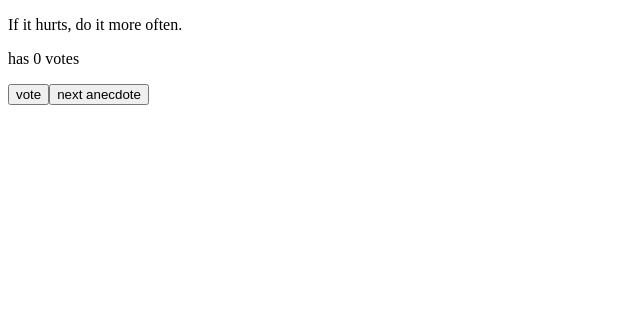
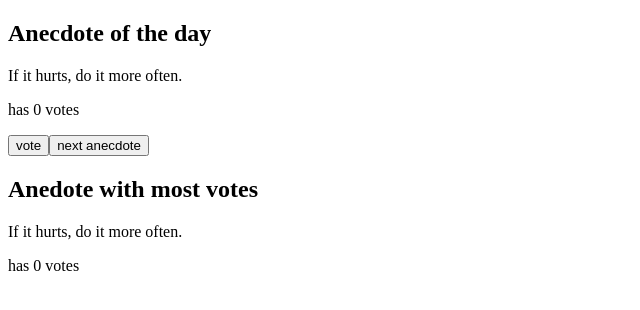
Before and after one commit to janviercardenas987-dotcom/submission-repository-full-stack-open, a React (Vite) app: page / in a window 1280 px wide. Shown: the top 310 px of the page, without its empty margins (0-640 px from the left). Built offline with nearby package versions, Linux system fonts and the light colour scheme.

Commit message:
Ejercicio 1.14

```diff
--- a/src/App.jsx
+++ b/src/App.jsx
@@ -2,6 +2,15 @@ import { useState } from "react";
 
 
 const Button = ({onClick, text}) => <button onClick={onClick}>{text}</button>
+
+const MostVotes = ({anecdote, maxVotes}) => {
+  return(
+    <div>
+      <p>{anecdote}</p>
+      <p>has {maxVotes} votes</p>
+    </div>
+  );
+};
 
 const App = () => {
   const anecdotes = [
@@ -19,6 +28,8 @@ const App = () => {
 
   const [votes, setVotes] = useState(new Array(8).fill(0));
 
+  const [countVotes, setCountVotes] = useState(0);
+
   const generatedIndex = () => {
     const tam = anecdotes.length;
     let num = Math.floor(Math.random() * tam);
@@ -27,18 +38,26 @@ const App = () => {
 
   const vote = () => {
     const copyVotes = [...votes];
-    console.log(copyVotes);
     copyVotes[selected] += 1;
     setVotes(copyVotes);
-    console.log(copyVotes);
   }
+
+  const maxVotes = Math.max(...votes);
+  const mostVoteIndex = votes.indexOf(maxVotes);
 
   return(
     <section>
-      <p>{anecdotes[selected]}</p>
-      <p>has {votes[selected]} votes</p>
-      <Button onClick={vote} text={'vote'}/>
-      <Button onClick={generatedIndex} text={'next anecdote'}/>
+      <div>
+        <h2>Anecdote of the day</h2>
+        <p>{anecdotes[selected]}</p>
+        <p>has {votes[selected]} votes</p>
+        <Button onClick={vote} text={'vote'}/>
+        <Button onClick={generatedIndex} text={'next anecdote'}/>
+      </div>
+      <div>
+        <h2>Anedote with most votes</h2>
+        <MostVotes anecdote={anecdotes[mostVoteIndex]} maxVotes={maxVotes}/>
+      </div>
     </section>
   )
 }
```
